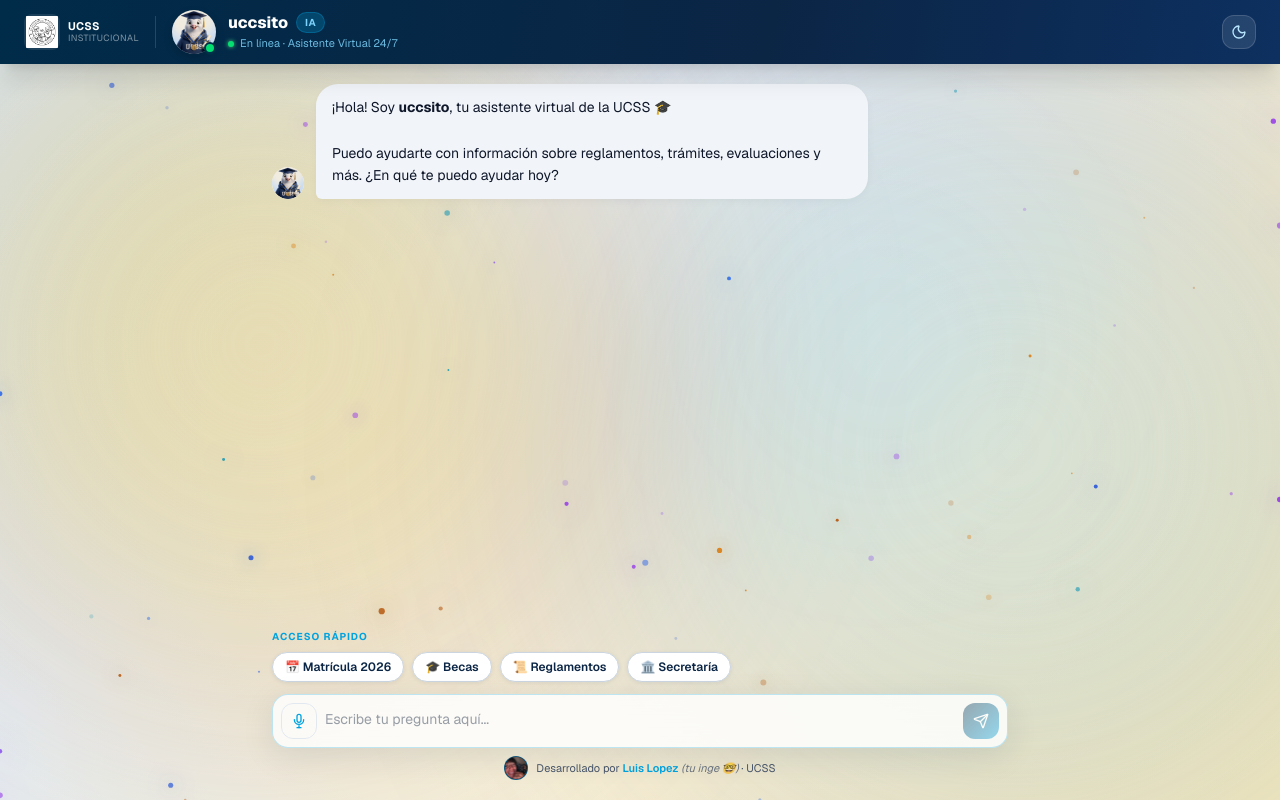
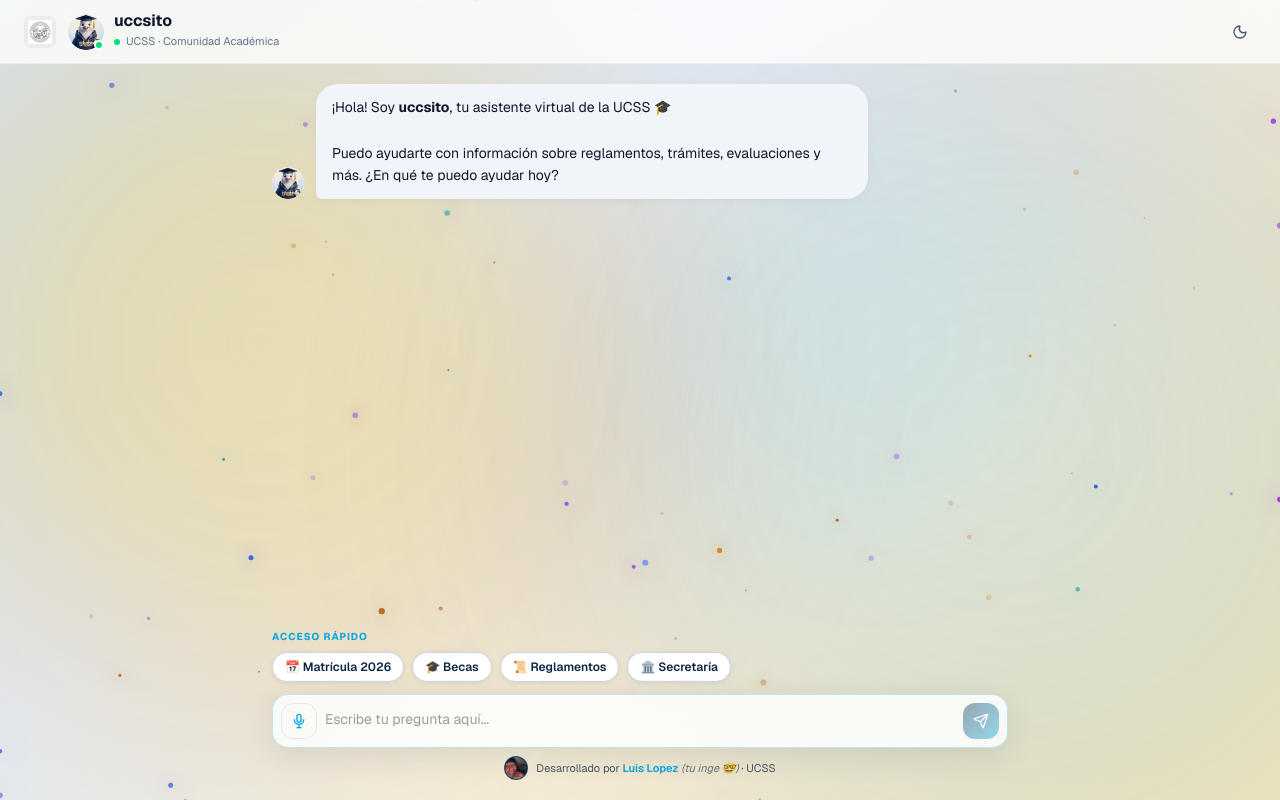
Before and after one commit to Lopezete2026100363/uccsito, a Next.js app: page /chat in a window 1280 px wide. Built offline with nearby package versions, Linux system fonts and the light colour scheme.

Commit message:
Nueva interfaz de chat estilo TikTok para burbujas

```diff
--- a/app/(student)/chat/page.tsx
+++ b/app/(student)/chat/page.tsx
@@ -461,54 +461,53 @@
       `}</style>
 
       {/* ── HEADER ─────────────────────────────────────────────────────────── */}
-      <header className="relative shrink-0 flex items-center gap-0 px-4 sm:px-6 z-20 shadow-xl"
-        style={{ background: 'linear-gradient(100deg,#002B49 0%,#0B2545 60%,#0d3060 100%)', minHeight: '64px' }}>
+      <header className="relative shrink-0 flex items-center gap-3 px-4 sm:px-6 z-20"
+        style={{
+          background: dark ? 'rgba(15, 23, 42, 0.75)' : 'rgba(255, 255, 255, 0.75)',
+          backdropFilter: 'blur(16px)',
+          WebkitBackdropFilter: 'blur(16px)',
+          borderBottom: dark ? '1px solid rgba(30,41,59,0.5)' : '1px solid rgba(226,232,240,0.5)',
+          minHeight: '64px',
+          transition: 'background .4s, border-color .4s',
+        }}>
 
         {/* Logo UCSS */}
-        <div className="flex items-center gap-2 shrink-0">
-          <div className="w-9 h-9 rounded-lg overflow-hidden bg-white/10 flex items-center justify-center">
-            {/* eslint-disable-next-line @next/next/no-img-element */}
-            <img src="/logo-ucss.png" alt="UCSS" className="w-8 h-8 object-contain"
-              onError={e => { (e.target as HTMLImageElement).replaceWith((() => { const d = document.createElementNS('http://www.w3.org/2000/svg','svg'); return d; })()); }} />
-          </div>
-          <div className="hidden sm:block">
-            <p className="text-white font-bold text-[11px] leading-none tracking-wide">UCSS</p>
-            <p className="text-white/50 text-[9px] leading-none mt-0.5 tracking-wider uppercase">Institucional</p>
-          </div>
+        <div className="w-8 h-8 rounded-lg overflow-hidden shrink-0 flex items-center justify-center"
+          style={{ background: dark ? 'rgba(255,255,255,0.06)' : 'rgba(15,23,42,0.05)' }}>
+          {/* eslint-disable-next-line @next/next/no-img-element */}
+          <img src="/logo-ucss.png" alt="UCSS" className="w-6 h-6 object-contain"
+            onError={e => { (e.target as HTMLImageElement).replaceWith((() => { const d = document.createElementNS('http://www.w3.org/2000/svg','svg'); return d; })()); }} />
         </div>
 
-        {/* Divisor */}
-        <div className="w-px h-8 mx-4 shrink-0" style={{ background: 'rgba(0,163,224,.35)' }}/>
-
         {/* Avatar + nombre */}
-        <div className="flex items-center gap-3 flex-1 min-w-0">
+        <div className="flex items-center gap-2.5 flex-1 min-w-0">
           <div className="relative shrink-0">
-            <div className="drop-shadow-lg"><UccsitoAvatar size={44} /></div>
-            <span className="absolute bottom-0 right-0 w-3 h-3 bg-green-400 border-2 border-[#002B49] rounded-full">
-              <span className="ping-ring absolute inset-0 rounded-full bg-green-400"/>
-            </span>
+            <UccsitoAvatar size={36} />
+            <span className="absolute bottom-0 right-0 w-2.5 h-2.5 bg-green-400 rounded-full"
+              style={{ border: `2px solid ${dark ? '#0f172a' : '#ffffff'}` }} />
           </div>
           <div className="min-w-0">
-            <div className="flex items-center gap-2">
-              <h1 className="font-extrabold text-white text-base leading-none truncate">uccsito</h1>
-              <span className="shrink-0 text-[10px] font-bold px-2 py-0.5 rounded-full tracking-wider"
-                style={{ background: 'rgba(0,163,224,.25)', color: '#7dd3fc', border: '1px solid rgba(0,163,224,.3)' }}>IA</span>
-            </div>
-            <div className="flex items-center gap-1.5 mt-0.5">
-              <span className="w-1.5 h-1.5 rounded-full bg-green-400 shrink-0" style={{ boxShadow: '0 0 4px #4ade80' }}/>
-              <p className="text-[11px] truncate" style={{ color: 'rgba(125,211,252,.85)' }}>En línea · Asistente Virtual 24/7</p>
+            <h1 className="font-bold text-base leading-none truncate"
+              style={{ color: dark ? '#f8fafc' : '#0f172a' }}>uccsito</h1>
+            <div className="flex items-center gap-1.5 mt-1">
+              <span className="w-1.5 h-1.5 rounded-full bg-green-400 shrink-0" />
+              <p className="text-[11px] truncate" style={{ color: dark ? '#94a3b8' : '#64748b' }}>
+                UCSS · Comunidad Académica
+              </p>
             </div>
           </div>
         </div>
 
         {/* Toggle dark mode */}
         <button onClick={() => setDark(d => !d)}
-          className="shrink-0 ml-3 p-2 rounded-xl transition-all hover:scale-110 active:scale-95"
-          style={{ background: 'rgba(255,255,255,0.1)', border: '1px solid rgba(255,255,255,0.15)' }}
+          className="shrink-0 p-2 rounded-full transition-all hover:scale-110 active:scale-95"
+          style={{ background: 'transparent' }}
+          onMouseEnter={e => { e.currentTarget.style.background = dark ? 'rgba(255,255,255,0.08)' : 'rgba(15,23,42,0.06)'; }}
+          onMouseLeave={e => { e.currentTarget.style.background = 'transparent'; }}
           title={dark ? 'Modo claro' : 'Modo oscuro'}>
           {dark
-            ? <Sun className="w-4 h-4 text-yellow-300" />
-            : <Moon className="w-4 h-4 text-sky-200" />}
+            ? <Sun className="w-4 h-4" style={{ color: '#fbbf24' }} />
+            : <Moon className="w-4 h-4" style={{ color: '#475569' }} />}
         </button>
       </header>
 
```
